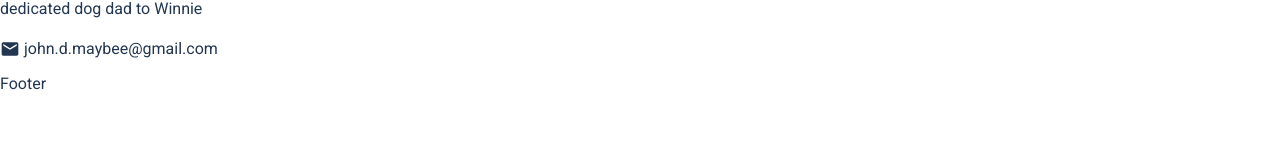
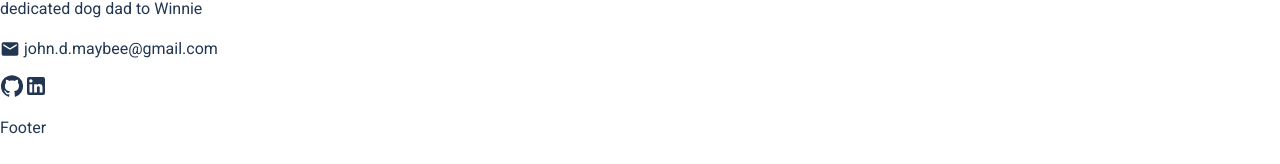
Before and after one commit to john-maybee/portfolio, a React (Create React App) app: page /#/home in a window 1280 px wide. Shown: the part 590-754 px from the top of the page. Built offline with nearby package versions, Linux system fonts and the light colour scheme.

Commit message:
Made it so the GitHub and LinkedIn icons link to my github and linkedin pages. Gave these icons a tooltip to help the user know what they are doing. Also had to update the package.json after an error developed overnight. All is working.

```diff
--- a/src/components/HomePage/HomePage.jsx
+++ b/src/components/HomePage/HomePage.jsx
@@ -1,6 +1,8 @@
 import React from 'react';
+import { Link } from "react-router-dom";
 import self from './selfphoto.png';
-import { Email } from '@mui/icons-material';
+import { Email, GitHub, LinkedIn } from '@mui/icons-material';
+import { Tooltip } from '@mui/material';
 
 
 function HomePage() {
@@ -19,7 +21,14 @@ function HomePage() {
                     <p>driven learner and researcher</p>
                     <p>dedicated dog dad to Winnie</p>
                     <p><Email className='icon' fontSize="small" sx={{color: '#223651'}}/> john.d.maybee@gmail.com</p>
-                    <p></p>
+                    <p>
+                        <a href='https://github.com/john-maybee'id='github link'>
+                            <Tooltip title="Link to John's GitHub" arrow><GitHub sx={{color: '#223651'}} /></Tooltip>
+                        </a>
+                        <a href='https://www.linkedin.com/in/john-d-maybee/' id='linkedin link'>
+                            <Tooltip title="Link to John's LinkedIn" arrow><LinkedIn sx={{color: '#223651'}} /></Tooltip>
+                        </a>
+                    </p>
                 </div>
             </div>
         </div>
@@ -28,6 +37,7 @@ function HomePage() {
 
 export default HomePage;
 
+{/* <Link to={{ pathname:"https://github.com/john-maybee"}}></Link> */}
 
 
 // import {Box} from '@mui/material';
```
